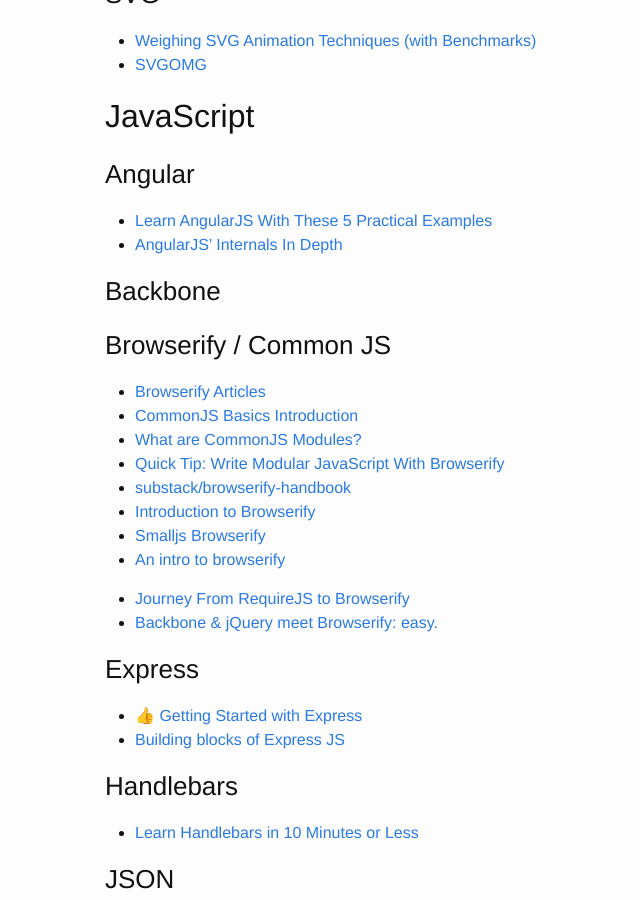
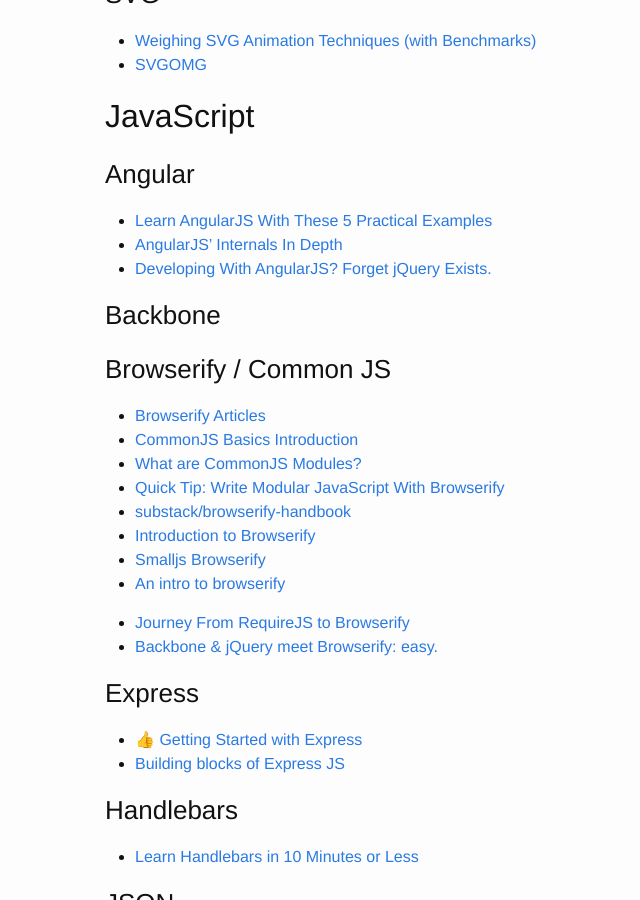
Before and after one commit to brownerd/brownerd.github.io, a Jekyll site: the page built from _posts/2015-01-01-reading-list-2015.md, in a window 1280 px wide and 900 px high, scrolled down 3747 px. Shown: the whole window, without its empty margins (165-805 px from the left). Built offline with Jekyll 4.4.1, drawn with Linux system fonts in a browser that asks for light colours; emoji names are drawn with the system emoji font.

Commit message:
Developing With AngularJS? Forget jQuery Exists.

```diff
--- a/_posts/2015-01-01-reading-list-2015.md
+++ b/_posts/2015-01-01-reading-list-2015.md
@@ -231,6 +231,7 @@ Just tyring to get better with handling merge conflicts
 ### Angular
 - [Learn AngularJS With These 5 Practical Examples](http://tutorialzine.com/2013/08/learn-angularjs-5-examples/)
 - [AngularJS’ Internals In Depth](http://www.smashingmagazine.com/2015/01/22/angularjs-internals-in-depth/)
+- [Developing With AngularJS? Forget jQuery Exists.](http://tech.zumba.com/2014/08/02/angularjs-forget-jquery/)
 
 
 ### Backbone
```
